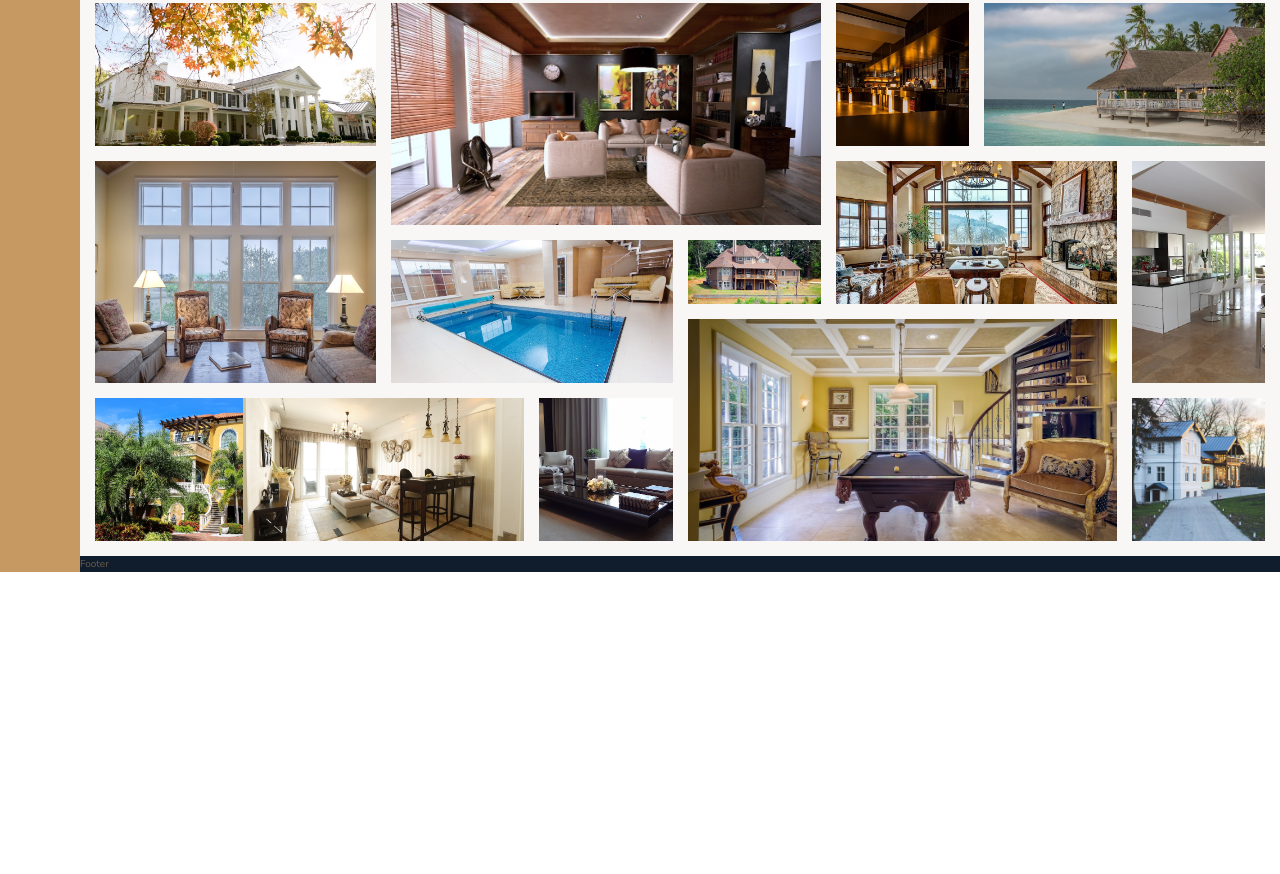
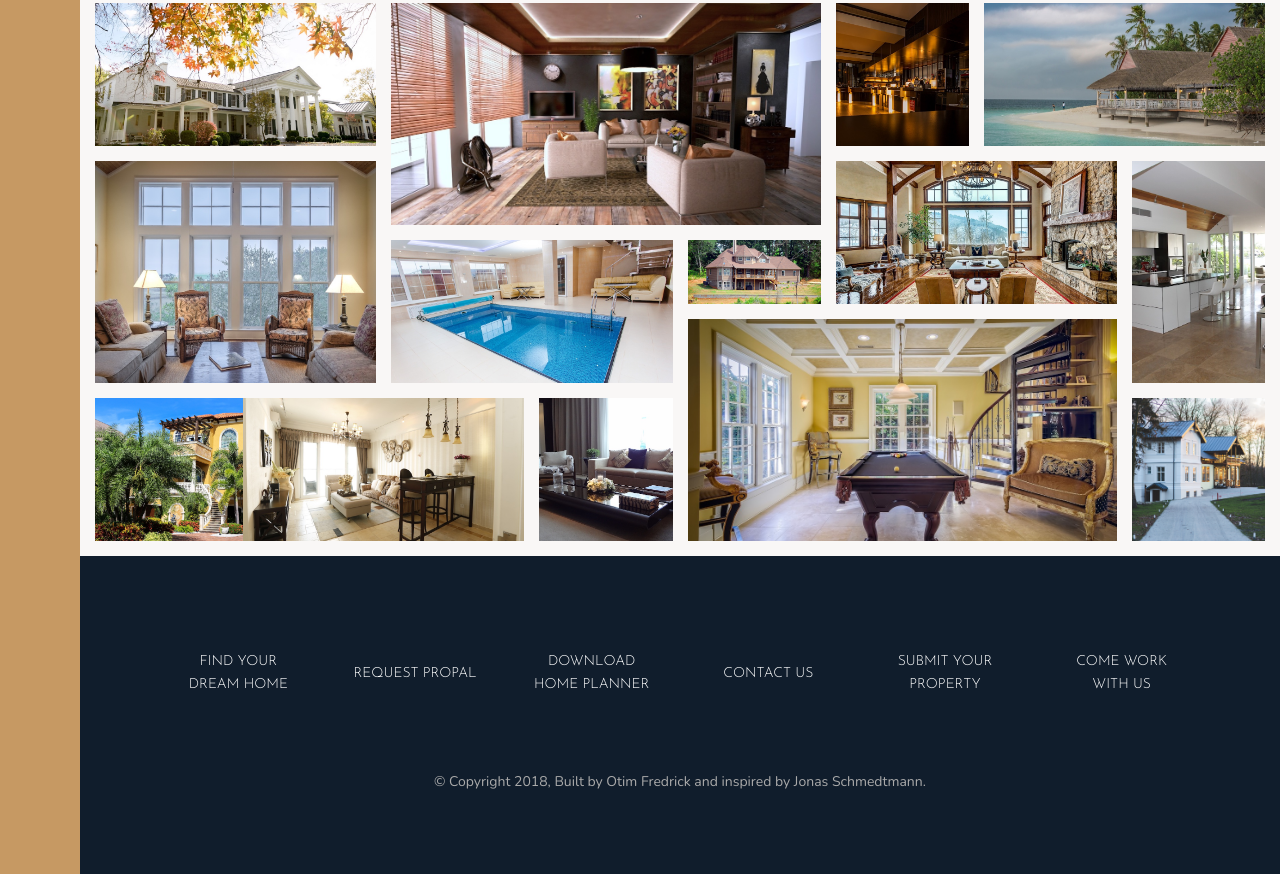
Before and after one commit to otim22/nexter-lux, a website: page index.html in a window 1280 px wide. Shown: the part 3077-3951 px from the top of the page. Before the commit the page ends 3649 px from the top, so only its background shows below. Drawn offline with nearby package versions, Linux system fonts and the light colour scheme.

Commit message:
styles the footer

```diff
--- a/index.html
+++ b/index.html
@@ -324,7 +324,34 @@
         </section>
 
         <footer class="footer">
-            Footer
+            <ul class="nav">
+                <li class="nav__item">
+                    <a href="#" class="nav__link">Find your dream home</a>
+                </li>
+
+                <li class="nav__item">
+                    <a href="#" class="nav__link">Request propal</a>
+                </li>
+
+                <li class="nav__item">
+                    <a href="#" class="nav__link">Download home planner</a>
+                </li>
+
+                <li class="nav__item">
+                    <a href="#" class="nav__link">Contact us</a>
+                </li>
+
+                <li class="nav__item">
+                    <a href="#" class="nav__link">Submit your property</a>
+                </li>
+
+                <li class="nav__item">
+                    <a href="#" class="nav__link">Come work with us</a>
+                </li>
+            </ul>
+            <p class="copyright">
+                &copy; Copyright 2018, Built by Otim Fredrick and inspired by Jonas Schmedtmann.
+            </p>
         </footer>
     </body>
 </html>
--- a/sass/_footer.scss
+++ b/sass/_footer.scss
@@ -1,4 +1,44 @@
 .footer {
     background-color: $color-secondary;
     grid-column: full-start / full-end;
+    padding: 8rem;
 }
+
+.nav {
+    list-style: none;
+
+    display: grid;
+    grid-template-columns: repeat(auto-fit, minmax(15rem, 1fr));
+    grid-gap: 2rem;
+    align-items: center;
+
+    &__link:link,
+    &__link:visited {
+        font-size: 1.4rem;
+        color: #fff;
+        text-decoration: none;
+        font-family: $font-display;
+        text-transform: uppercase;
+        text-align: center;
+        padding: 1.5rem;
+        display: block;
+        transition: all .2s;
+    }
+
+    &__link:hover,
+    &__link:active {
+        background-color: rgba(#fff, .05);
+        transform: translateY(-3px);
+    }
+}
+
+.copyright {
+    font-size: 1.4rem;
+    color: $color-grey-light-2;
+    margin-top: 6rem;
+    margin-right: auto;
+    margin-left: auto;
+    text-align: center;
+    width: 70%;
+
+}
```
Also changed, not shown: css/style.css.
